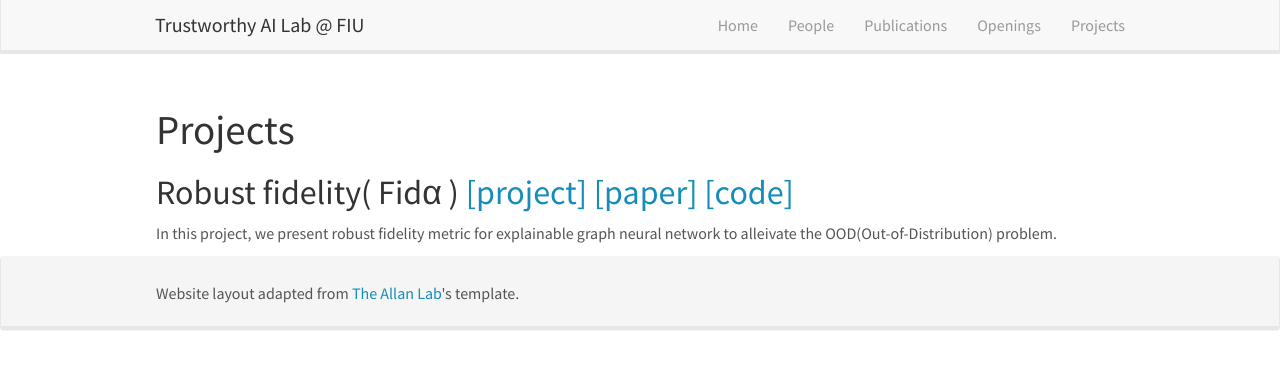
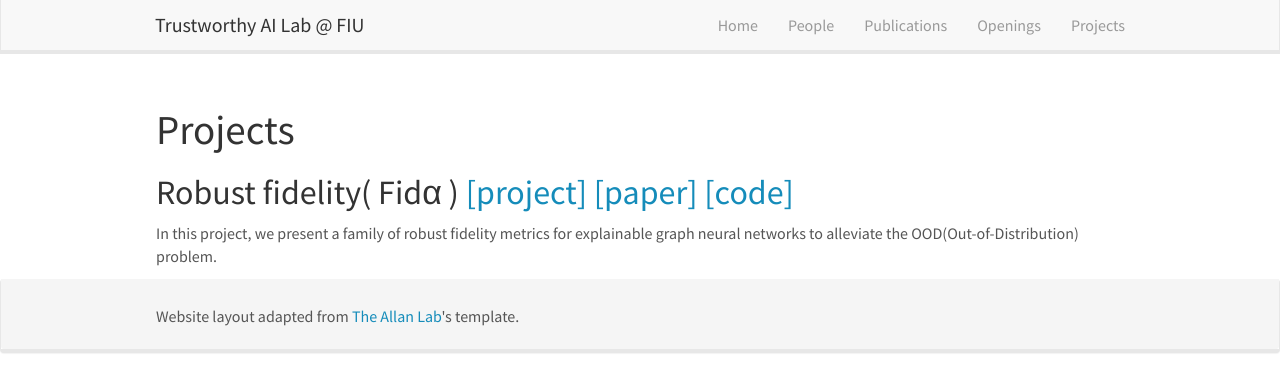
Before and after one commit to trustai4s-lab/trustai4s-lab.github.io, a Jekyll site: the page built from _pages/projects.md, in a window 1280 px wide. Shown: the top 392 px of the page. Built offline with Jekyll 4.4.1, drawn with Linux system fonts in a browser that asks for light colours; nearby versions of some CDN libraries.

Commit message:
Update projects.md

```diff
--- a/_pages/projects.md
+++ b/_pages/projects.md
@@ -8,4 +8,4 @@
 # Projects
 
 ## Robust fidelity( Fidα ) [[project]](https://trustai4s-lab.github.io/fidelity.html) [[paper]](https://openreview.net/pdf?id=up6hr4hIQH) [[code]](https://github.com/AslanDing/Fidelity)
-In this project, we present robust fidelity metric for explainable graph neural network to  alleivate the OOD(Out-of-Distribution) problem.
+In this project, we present a family of robust fidelity metrics for explainable graph neural networks to  alleviate the OOD(Out-of-Distribution) problem.
```
Also changed, not shown: other parts of _pages/projects.md (+1 -1 lines).
